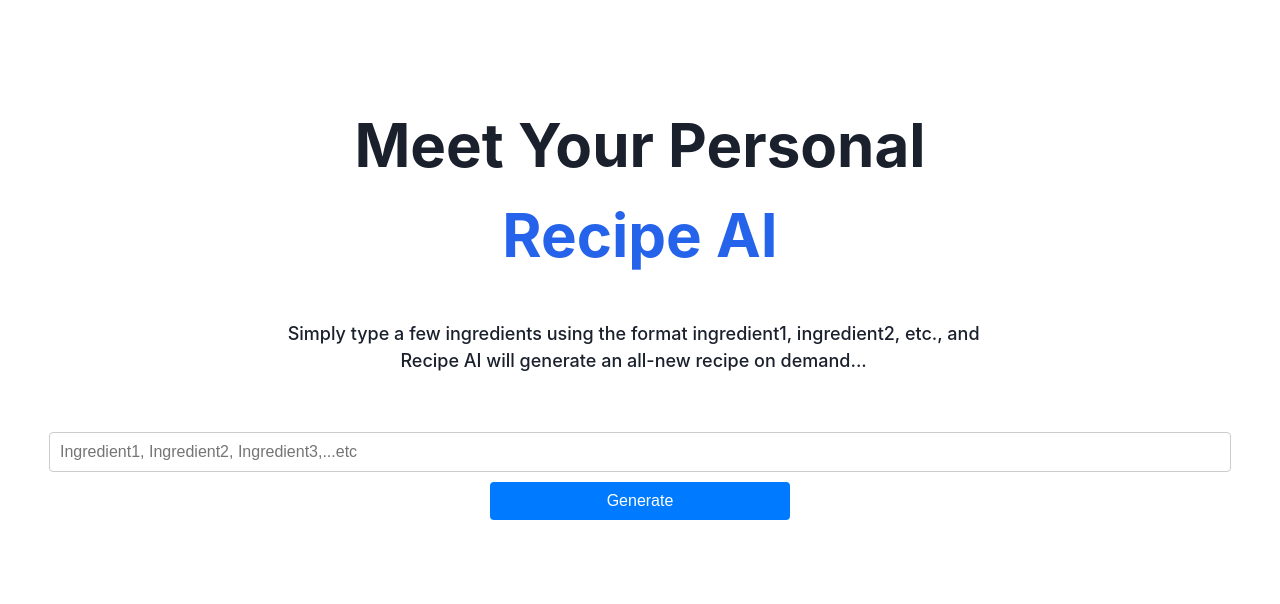
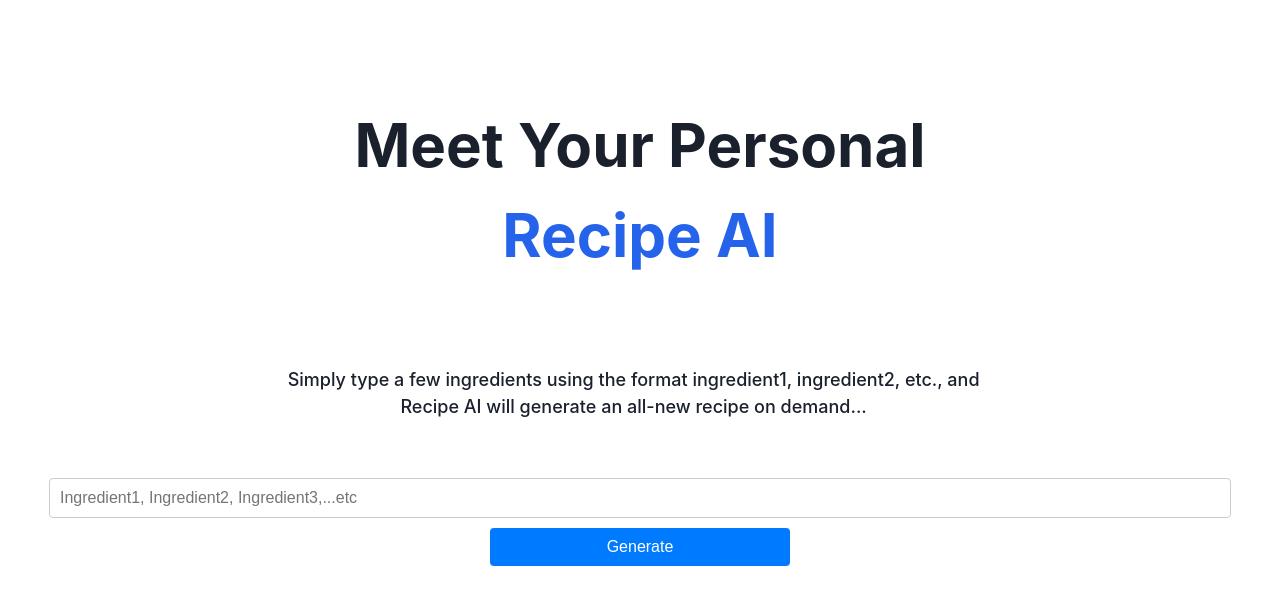
Before and after one commit to owlyoop/ai-recipe-generator, a React (Vite) app: page / in a window 1280 px wide. Shown: the top 604 px of the page. Built offline with nearby package versions, Linux system fonts and the light colour scheme; what @aws-amplify/ui-react, aws-amplify would draw is missing.

Commit message:
updated heading

```diff
--- a/src/App.tsx
+++ b/src/App.tsx
@@ -49,6 +49,7 @@ function App() {
           <br />
           <span className="highlight">Recipe AI</span>
         </h1>
+		<h4> Trey Kreis  - CSCE 3420 </h4>
         <p className="description">
           Simply type a few ingredients using the format ingredient1,
           ingredient2, etc., and Recipe AI will generate an all-new recipe on
```
